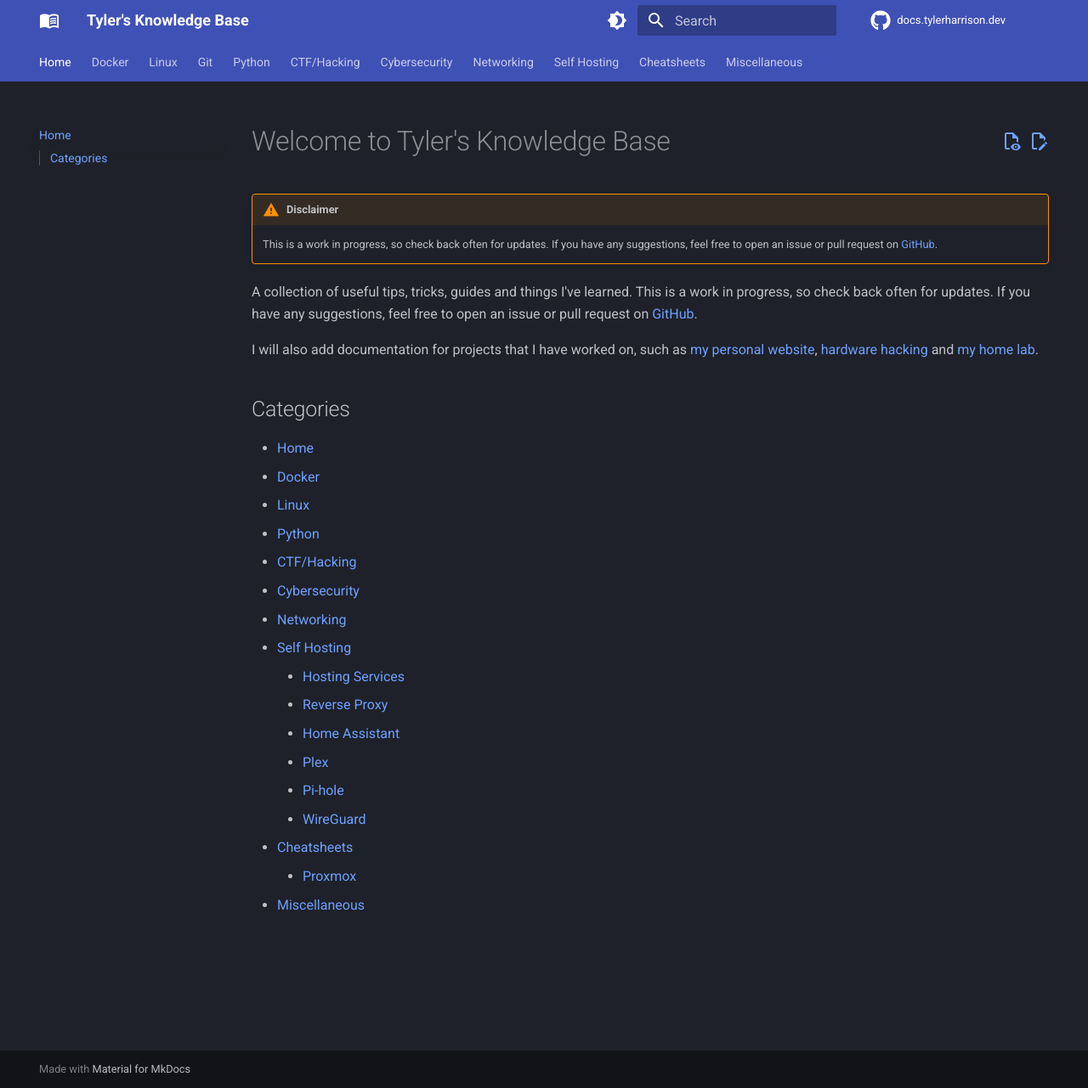
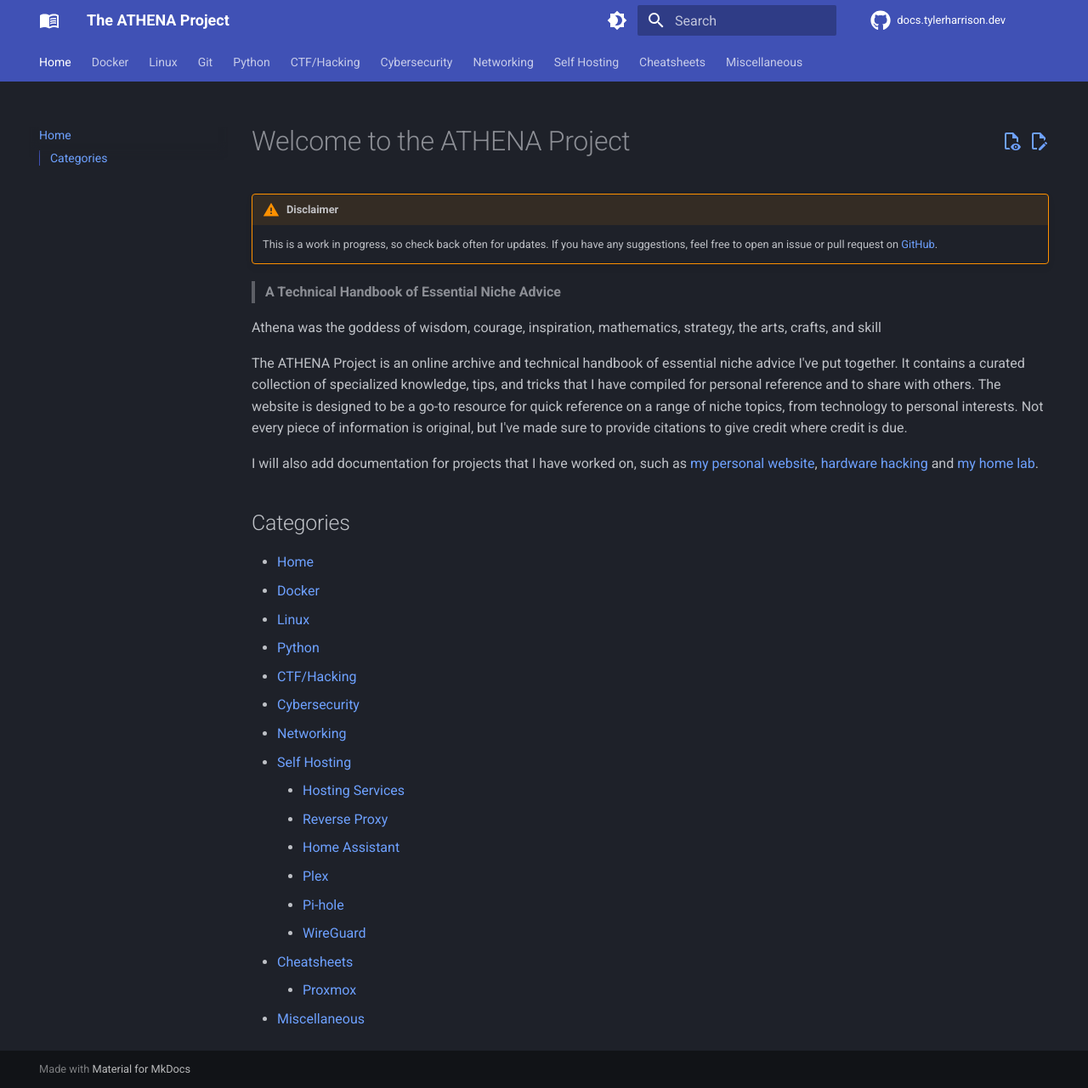
Before and after one commit to williamhatcher/docs.tylerharrison.dev, an MkDocs documentation site: the page built from docs/index.md, in a window 1280 px wide and 1281 px high. Shown: the whole window at 85% size. Built offline with MkDocs 1.6.1 and Material for MkDocs 9.7.7, drawn with Linux system fonts in a browser that asks for light colours; comment, search, counter and statistics services are not loaded.

Commit message:
Updated site name
Signed-off-by: Tyler Harrison <tyleraharrison@gmail.com>

```diff
--- a/docs/index.md
+++ b/docs/index.md
@@ -1,9 +1,13 @@
-# Welcome to Tyler's Knowledge Base
+# Welcome to the ATHENA Project
 
 !!! warning "Disclaimer"
     This is a work in progress, so check back often for updates. If you have any suggestions, feel free to open an issue or pull request on [GitHub](https://github.com/tyleraharrison/docs.tylerharrison.dev).
 
-A collection of useful tips, tricks, guides and things I've learned. This is a work in progress, so check back often for updates. If you have any suggestions, feel free to open an issue or pull request on [GitHub](https://github.com/tyleraharrison/docs.tylerharrison.dev).
+> **A Technical Handbook of Essential Niche Advice**
+
+Athena was the goddess of wisdom, courage, inspiration, mathematics, strategy, the arts, crafts, and skill
+
+The ATHENA Project is an online archive and technical handbook of essential niche advice I've put together. It contains a curated collection of specialized knowledge, tips, and tricks that I have compiled for personal reference and to share with others. The website is designed to be a go-to resource for quick reference on a range of niche topics, from technology to personal interests. Not every piece of information is original, but I've made sure to provide citations to give credit where credit is due.
 
 I will also add documentation for projects that I have worked on, such as [my personal website](https://tylerharrison.dev), [hardware hacking](#categories) and [my home lab](#categories).
 
--- a/mkdocs.yml
+++ b/mkdocs.yml
@@ -1,8 +1,8 @@
-site_name: Tyler's Knowledge Base
+site_name: The ATHENA Project
 site_url: https://docs.tylerharrison.dev/
 repo_url: https://github.com/tyleraharrison/docs.tylerharrison.dev
 repo_name: docs.tylerharrison.dev
-site_description: A collection of notes and guides for various topics.
+site_description: A Technical Handbook of Essential Niche Advice
 site_author: Tyler Harrison
 remote_branch: main
 edit_uri: 'edit/main/docs/'
```
Also changed, not shown: README.md (+5 -3 lines).
